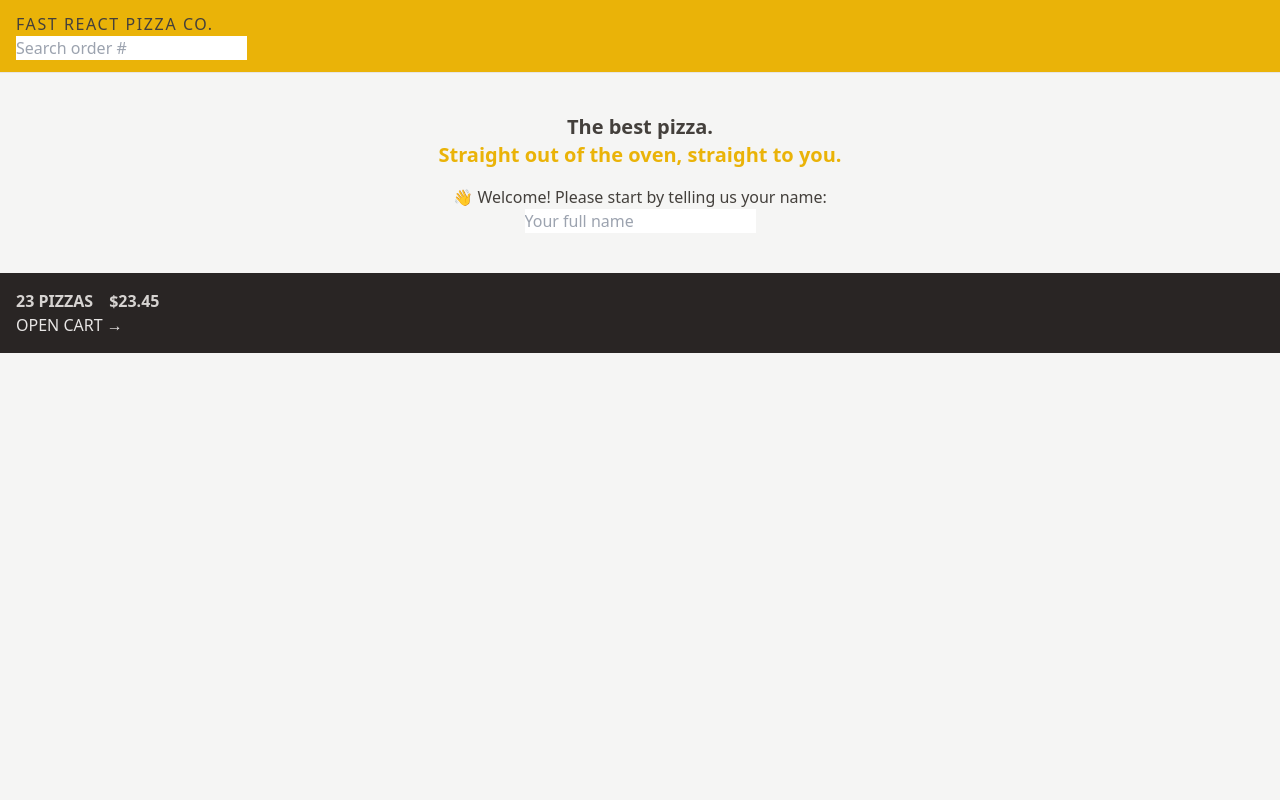
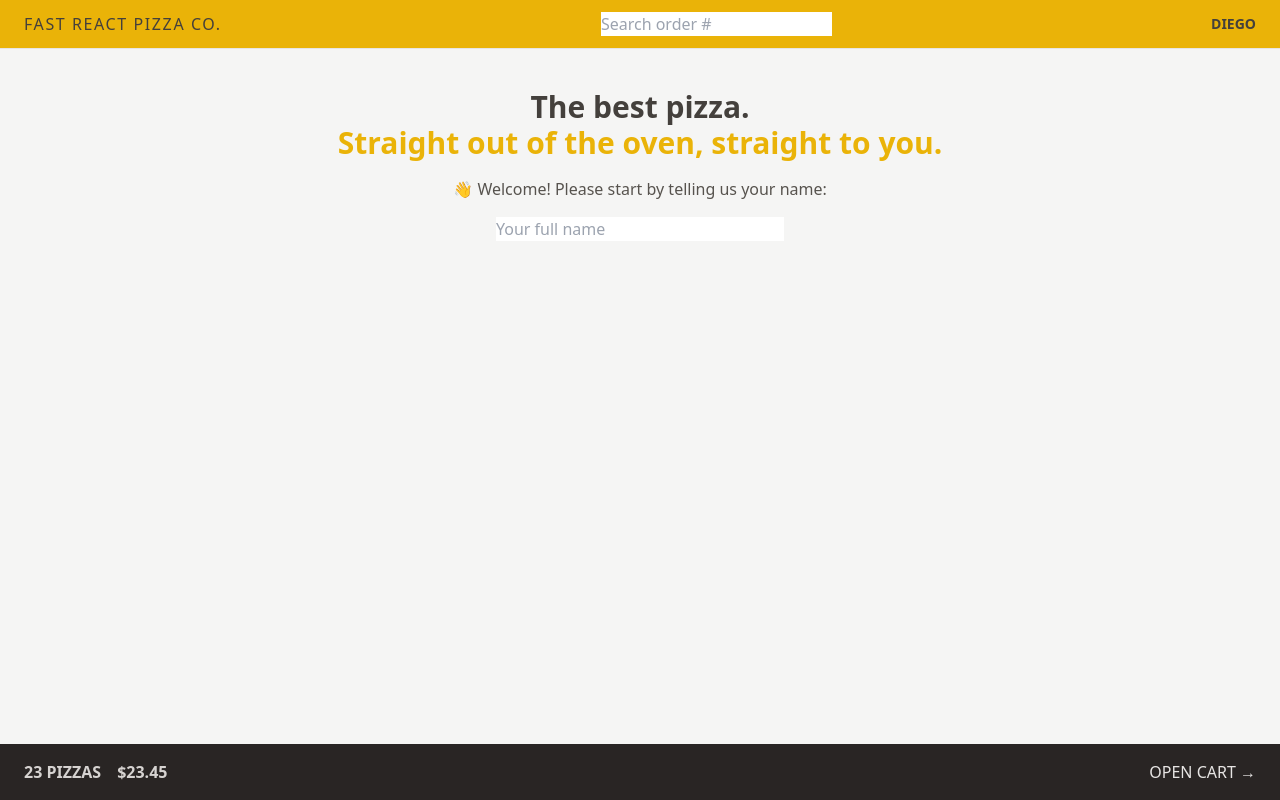
Before and after one commit to dcvieira/fast-react-pizza, a React (Vite) app: page / in a window 1280 px wide. Built offline with nearby package versions, Linux system fonts and the light colour scheme.

Commit message:
add css grid layout

```diff
--- a/src/features/cart/CartOverview.jsx
+++ b/src/features/cart/CartOverview.jsx
@@ -2,7 +2,7 @@
 
 function CartOverview() {
   return (
-    <div className="bg-stone-800 p-4 uppercase text-stone-200">
+    <div className="flex items-center justify-between bg-stone-800 p-4 px-4 py-4 text-sm uppercase text-stone-200 sm:px-6 md:text-base">
       <p className="space-x-4 font-semibold text-stone-300">
         <span>23 pizzas</span>
         <span>$23.45</span>
--- a/src/features/user/CreateUser.jsx
+++ b/src/features/user/CreateUser.jsx
@@ -1,7 +1,7 @@
-import { useState } from 'react';
+import { useState } from "react";
 
 function CreateUser() {
-  const [username, setUsername] = useState('');
+  const [username, setUsername] = useState("");
 
   function handleSubmit(e) {
     e.preventDefault();
@@ -9,16 +9,19 @@
 
   return (
     <form onSubmit={handleSubmit}>
-      <p>👋 Welcome! Please start by telling us your name:</p>
+      <p className="mb-4 text-sm text-stone-600 md:text-base">
+        👋 Welcome! Please start by telling us your name:
+      </p>
 
       <input
         type="text"
         placeholder="Your full name"
         value={username}
         onChange={(e) => setUsername(e.target.value)}
+        className="w-72"
       />
 
-      {username !== '' && (
+      {username !== "" && (
         <div>
           <button>Start ordering</button>
         </div>
--- a/src/features/user/Username.jsx
+++ b/src/features/user/Username.jsx
@@ -1,5 +1,5 @@
 function Username() {
-  return <div className="hidden text-sm font-semibold">Diego</div>;
+  return <div className="hidden text-sm font-semibold md:block">Diego</div>;
 }
 
 export default Username;
--- a/src/ui/AppLayout.jsx
+++ b/src/ui/AppLayout.jsx
@@ -8,12 +8,14 @@
   const isLoading = navigation.state === "loading";
 
   return (
-    <div className="layout">
+    <div className="grid h-screen grid-rows-[auto_1fr_auto]">
       {isLoading && <Loader />}
       <Header />
-      <main>
-        <Outlet />
-      </main>
+      <div className="overflow-scroll">
+        <main className="mx-auto max-w-3xl">
+          <Outlet />
+        </main>
+      </div>
       <CartOverview />
     </div>
   );
--- a/src/ui/Header.jsx
+++ b/src/ui/Header.jsx
@@ -4,7 +4,7 @@
 
 function Header() {
   return (
-    <header className="border-b border-stone-200 bg-yellow-500 px-4 py-3 uppercase">
+    <header className="flex items-center justify-between border-b border-stone-200 bg-yellow-500 px-4 py-3 uppercase sm:px-6">
       <Link className="tracking-widest" to="/">
         Fast React Pizza Co.
       </Link>
--- a/src/ui/Home.jsx
+++ b/src/ui/Home.jsx
@@ -3,7 +3,7 @@
 function Home() {
   return (
     <div className="my-10 text-center">
-      <h1 className="mb-4 text-center text-xl font-semibold">
+      <h1 className="mb-4 text-center text-xl font-semibold md:text-3xl">
         The best pizza.
         <br />
         <span className="text-yellow-500">
```
